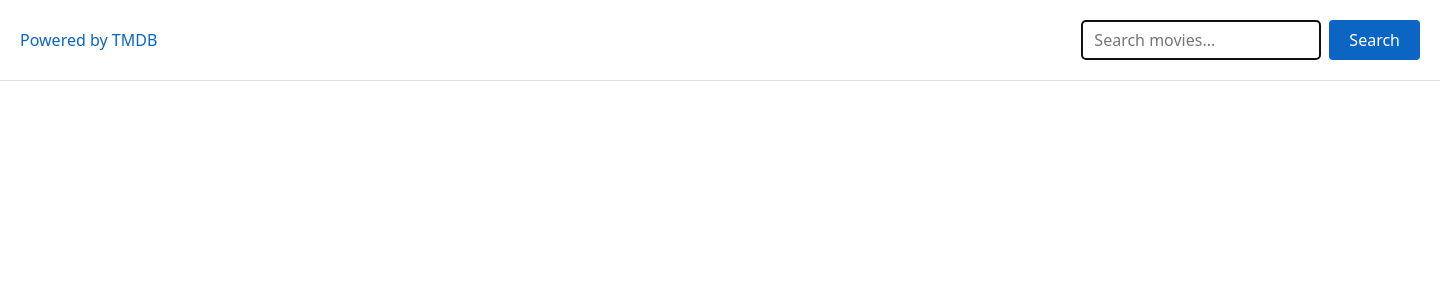
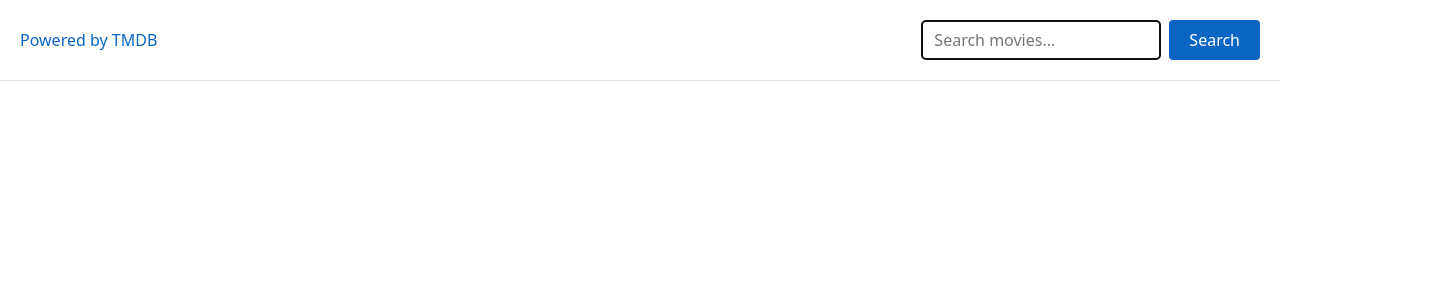
Before and after one commit to Nataliia-Rosa/04-react-query, a React (Vite) app: page / in a window 1280 px wide. Shown: the top 300 px of the page, 1440 px wide, since content can reach past the window. Built offline with nearby package versions, Linux system fonts and the light colour scheme; no server answers.

Commit message:
Update SearchBar.module.css

```diff
--- a/src/components/SearchBar/SearchBar.module.css
+++ b/src/components/SearchBar/SearchBar.module.css
@@ -3,7 +3,7 @@
   background-color: #ffffff;
   border-bottom: 1px solid #e0e0e0;
   margin-bottom: 20px;
-  width: 1440px;
+  min-width: 100vh;
 }
 
 .container {
```
